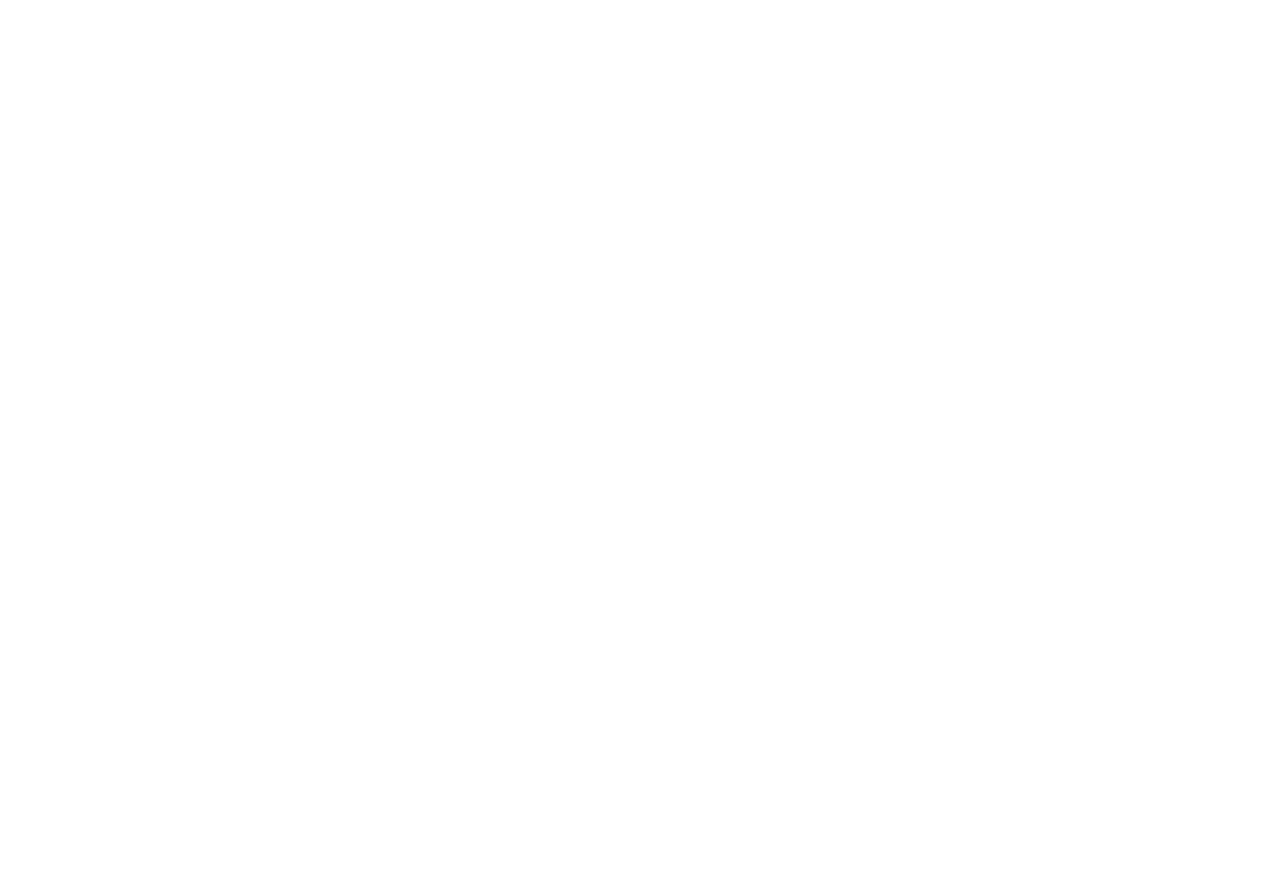
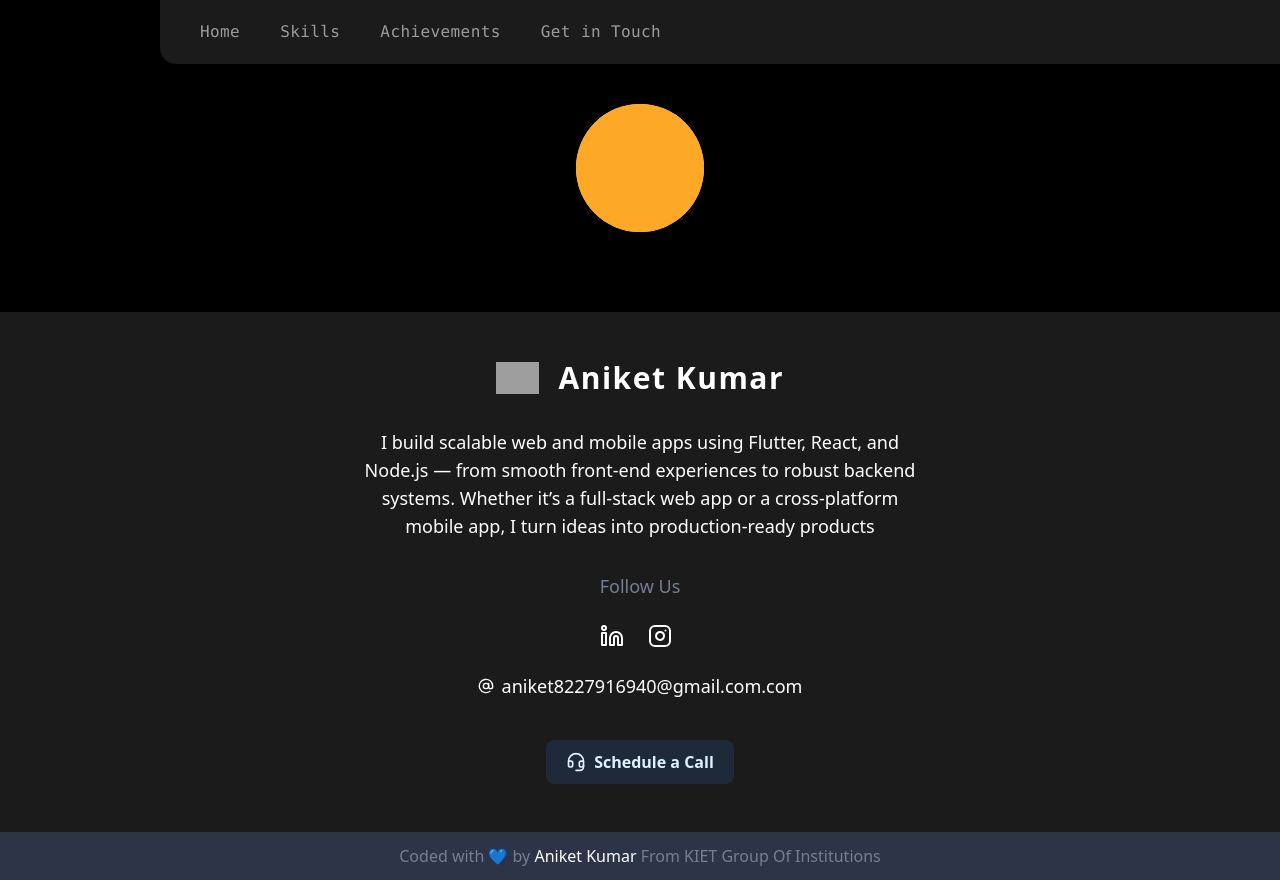
Before and after one commit to flutter-create-ani/Porfolio-Aniket, a React (Vite) app: page /exit-and-enter-animation in a window 1280 px wide. Before the commit this address had no page. Before the commit the page ends 800 px from the top, so only its background shows below. Built offline with nearby package versions, Linux system fonts and the light colour scheme; grey boxes are pictures that could not be loaded; some icons are missing.

Commit message:
added progress bar and enter-exit animation
practice purpose

```diff
--- a/package.json
+++ b/package.json
@@ -5,7 +5,6 @@
   "scripts": {
     "start": "parcel index.html",
     "build": "parcel build index.html"
-
   },
   "author": "",
   "license": "ISC",
@@ -16,7 +15,7 @@
     "@iconify/react": "^5.2.1",
     "@tailwindcss/postcss": "^4.1.3",
     "clsx": "^2.1.1",
-    "framer-motion": "^12.6.3",
+    "framer-motion": "^12.14.0",
     "keen-slider": "^6.8.6",
     "lucide-react": "^0.487.0",
     "motion": "^12.6.3",
--- /dev/null
+++ b/src/framerComponent/ExitAndEnterAnimation.jsx
@@ -0,0 +1,31 @@
+import React, { useEffect } from 'react'
+import { AnimatePresence, motion } from 'framer-motion'
+function ExitAndEnterAnimation() {
+    const [animateExit, setAnimateExit] = React.useState(false);
+    useEffect(() => {
+        const timer = setTimeout(() => {
+            setAnimateExit(true);
+        }, 5000)
+        return () => clearTimeout(timer);
+    },[])
+  return (
+    <div>
+        <div className='bg-white w-32 h-32 rounded-full mx-auto mt-10 mb-20'>
+            <AnimatePresence>
+            {!animateExit && <motion.div className='bg-amber-500 w-full h-full rounded-full'
+               initial={{ opacity: 0}}
+               animate={{opacity: 1}}
+               transition={{
+                duration: 5
+               }}
+               exit={{ opacity: 0}}
+               >
+
+            </motion.div>}
+            </AnimatePresence>
+        </div>
+    </div>
+  )
+}
+
+export default ExitAndEnterAnimation
--- /dev/null
+++ b/src/framerComponent/ProgressBar.jsx
@@ -0,0 +1,22 @@
+import React from "react";
+import { motion } from "framer-motion";
+const ProgressBar = () => {
+    return (
+        <div className="m-10">
+        <div className="w-full h-2 rounded-2xl bg-white text-black align-middle justify-center">
+            <motion.div animate={{
+                width: "100%",
+                scale: [1, 1.2]
+            }}
+            transition={{
+                duration: 10
+            }}
+            className="w-1/12 h-full bg-amber-500">
+
+            </motion.div>
+        </div>
+        </div>
+    );
+}
+
+export default ProgressBar;
```
Also changed, not shown: src/App.jsx (+10 -0 lines), 1 other file (tests, documents, lock files or other folders).
